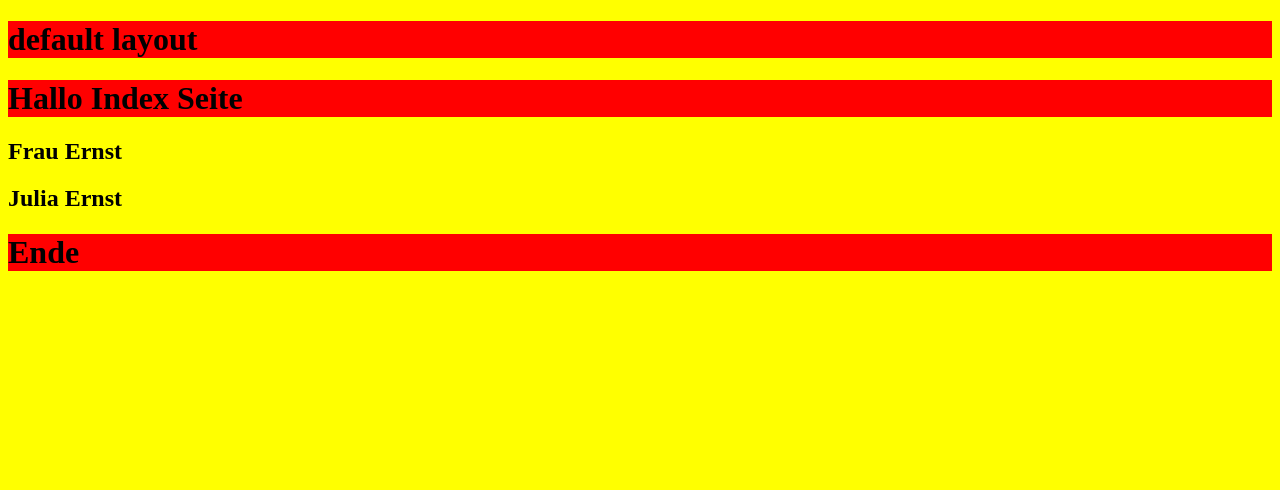
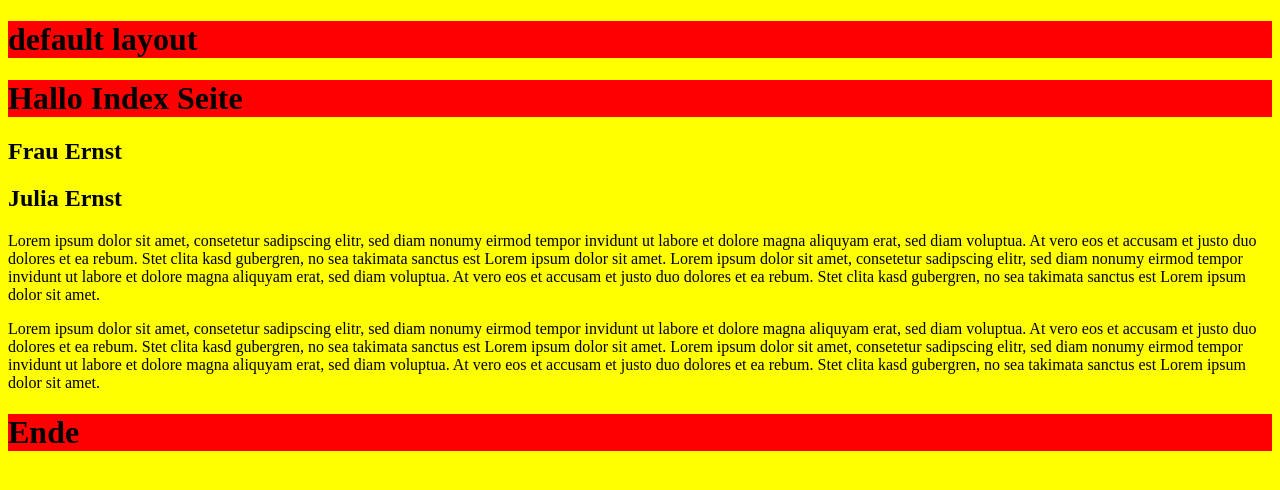
Before and after one commit to missserious/juliaernst, a Jekyll site: the page built from index.html, in a window 1280 px wide. Shown: the top 490 px of the page. Built offline with Jekyll 4.4.1, drawn with Linux system fonts in a browser that asks for light colours.

Commit message:
update layout

```diff
--- a/_layouts/default.html
+++ b/_layouts/default.html
@@ -1,7 +1,12 @@
 <!DOCTYPE html>
 <html lang="de">
 <head>
+  <!-- https://www.youtube.com/watch?v=t5NqX9UmPco -->
   <meta charset="utf-8">
+  <meta name="description" content=""Das ist der Webauftritt von Julia Ernst>
+  <meta name="keywords" content="Geodesy, Medieninformatik, Julia Ernst, Programmieren, GIS">
+  <meta name="robots" content="index, follow">
+  <meta name="viewport" content="width=device-width, initial-scale=1.0 user-scalable=yes">
   <link href="{{site.baseurl}}/css/styles.css" rel="stylesheet">
   <title>{{ site.title }}</title>
 </head>
--- a/index.html
+++ b/index.html
@@ -8,4 +8,12 @@ author: Frau Ernst
 <h2>{{ page.author }}</h2>
 <h2>{{ site.title }}</h2>
 
+<p>
+Lorem ipsum dolor sit amet, consetetur sadipscing elitr, sed diam nonumy eirmod tempor invidunt ut labore et dolore magna aliquyam erat, sed diam voluptua. At vero eos et accusam et justo duo dolores et ea rebum. Stet clita kasd gubergren, no sea takimata sanctus est Lorem ipsum dolor sit amet. Lorem ipsum dolor sit amet, consetetur sadipscing elitr, sed diam nonumy eirmod tempor invidunt ut labore et dolore magna aliquyam erat, sed diam voluptua. At vero eos et accusam et justo duo dolores et ea rebum. Stet clita kasd gubergren, no sea takimata sanctus est Lorem ipsum dolor sit amet.
+</p>
+
+<p>
+Lorem ipsum dolor sit amet, consetetur sadipscing elitr, sed diam nonumy eirmod tempor invidunt ut labore et dolore magna aliquyam erat, sed diam voluptua. At vero eos et accusam et justo duo dolores et ea rebum. Stet clita kasd gubergren, no sea takimata sanctus est Lorem ipsum dolor sit amet. Lorem ipsum dolor sit amet, consetetur sadipscing elitr, sed diam nonumy eirmod tempor invidunt ut labore et dolore magna aliquyam erat, sed diam voluptua. At vero eos et accusam et justo duo dolores et ea rebum. Stet clita kasd gubergren, no sea takimata sanctus est Lorem ipsum dolor sit amet.
+</p>
+
 <h1>Ende</h1>
```
